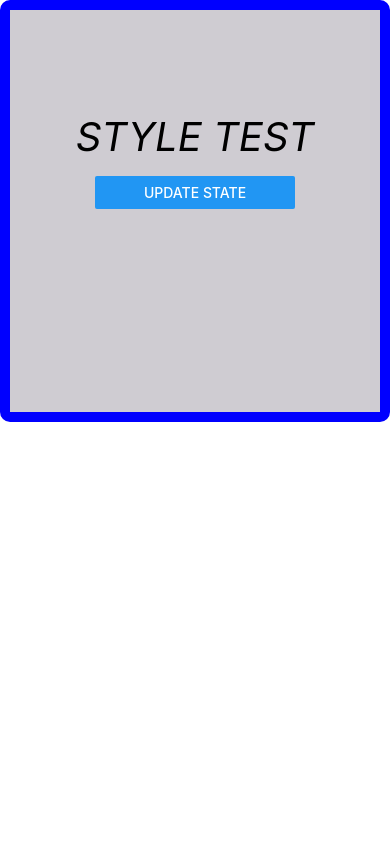
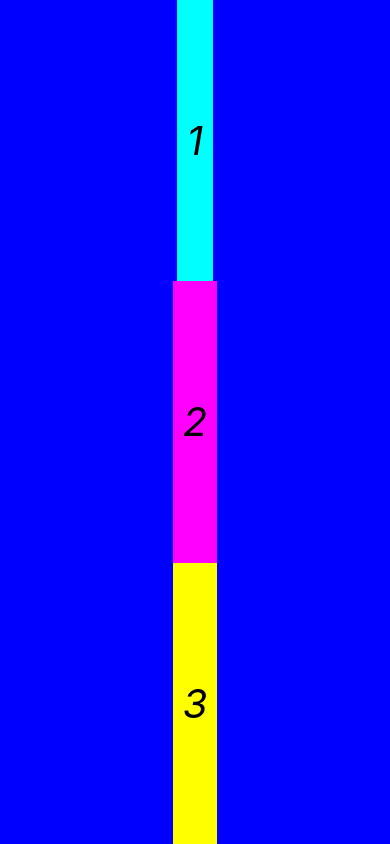
Before and after one commit to GOPIKAPANDI/MainApp, a React Native app: screen / in a window 390 px wide. Built offline with nearby package versions, Linux system fonts and the light colour scheme.

Commit message:
flex basics

```diff
--- a/App.js
+++ b/App.js
@@ -13,9 +13,14 @@
   }
   return (
     <View style={styles.body}>
-      <Text style={styles.text}>{name}</Text>
-      <View style={styles.button}>
-      <Button title='Update State' onPress={onClickHandler}></Button>
+      <View style={styles.view1}>
+        <Text style={styles.text}>1</Text>
+      </View>
+      <View style={styles.view2}>
+        <Text style={styles.text}>2</Text>
+      </View>
+      <View style={styles.view3}>
+        <Text style={styles.text}>3</Text>
       </View>
     </View>
   );
@@ -23,26 +28,35 @@
 
 const styles = StyleSheet.create({
   body: {
-    width: '100%',
-    height: '50%',
-    backgroundColor: '#1023',
+    flex: 1,
+    flexDirection: 'colunm',
+    backgroundColor: '#0000ff',
     alignItems: 'center',
     justifyContent: 'center',
-    borderWidth: 10,
-    borderColor: 'blue',
-    borderRadius: 10,
-    // margin: 40,
+  },
+  view1:{
+    flex: 1,
+    backgroundColor: '#00ffff',
+    alignItems: 'center',
+    justifyContent: 'center',
+  },
+  view2:{
+    flex: 1,
+    backgroundColor: '#ff00ff',
+    alignItems: 'center',
+    justifyContent: 'center',
+  },
+  view3:{
+    flex: 1,
+    backgroundColor: '#ffff00',
+    alignItems: 'center',
+    justifyContent: 'center',
   },
   text: {
     color: '#000000',
     fontSize: 40,
     fontStyle:'italic',
-    margin: 15,
-    textTransform: 'uppercase',
-  },
-  button:{
-    width: 200,
-    height: 150,
+    margin: 10,
   },
 });
 
```
